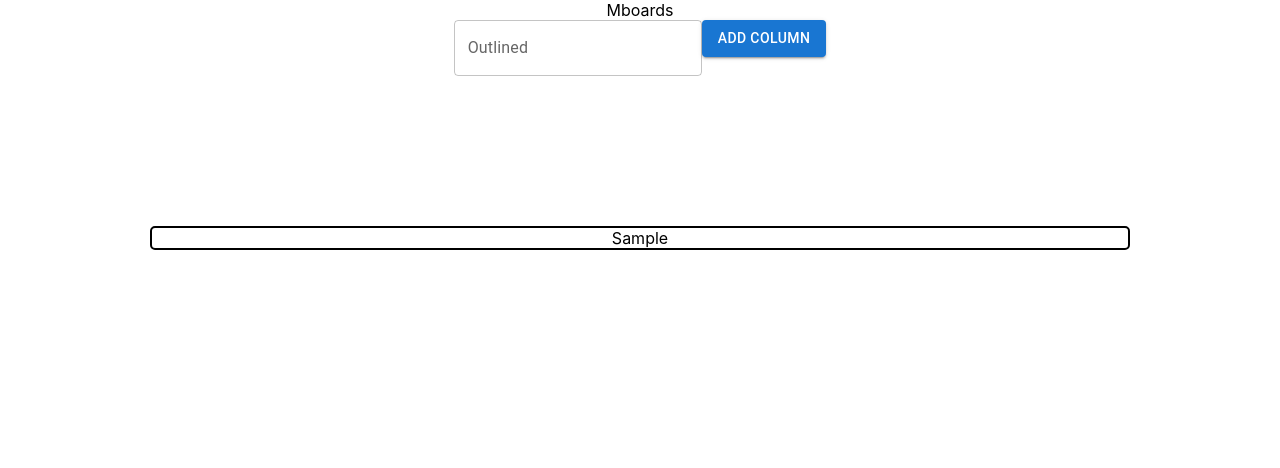
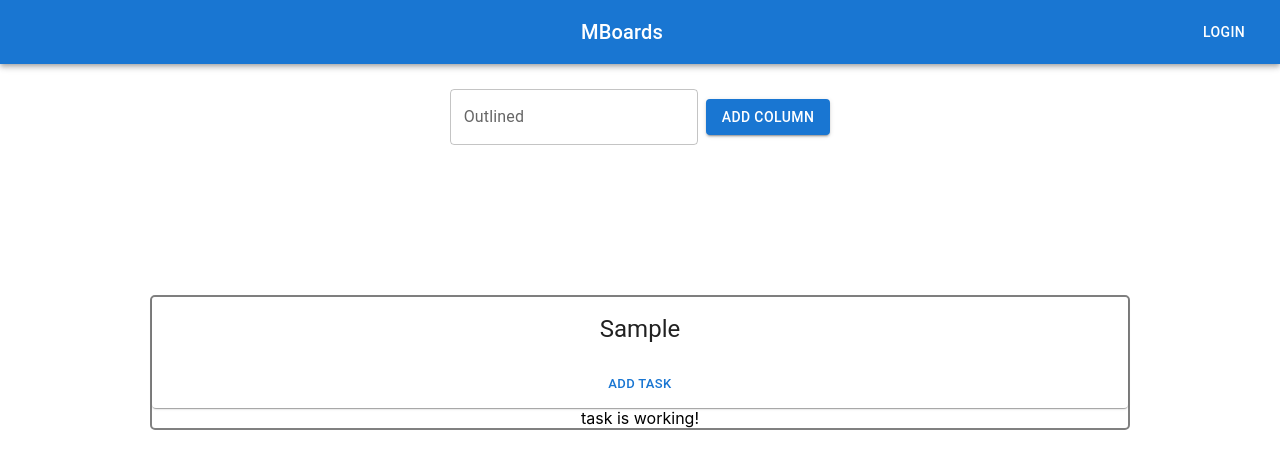
Before and after one commit to MeesterMarcus/mboard-ui, a React (Create React App) app: page / in a window 1280 px wide. Both pictures are taken after typing "Sample" into the empty fields and a click on the button "ADD COLUMN". Shown: the top 468 px of the page. Built offline with nearby package versions, Linux system fonts and the light colour scheme.

Commit message:
more layout, some ui adjustments

```diff
--- a/src/App.js
+++ b/src/App.js
@@ -1,7 +1,13 @@
 import './App.css';
 import { useState } from 'react';
+import TextField from '@mui/material/TextField';
+import AppBar from '@mui/material/AppBar';
+import Box from '@mui/material/Box';
+import Toolbar from '@mui/material/Toolbar';
+import Typography from '@mui/material/Typography';
 import Button from '@mui/material/Button';
-import TextField from '@mui/material/TextField';
+import IconButton from '@mui/material/IconButton';
+// import MenuIcon from '@mui/icons-material/Menu';
 import BoardContainer from './components/BoardContainer';
 
 
@@ -11,7 +17,7 @@ function App() {
   const [newColumnName, setNewColumnName] = useState('');
 
   const addColumn = () => {
-    const newColumn = {name: newColumnName};
+    const newColumn = { name: newColumnName };
     setColumns(prev => [...prev, newColumn]);
     resetForm();
   };
@@ -27,14 +33,52 @@ function App() {
 
   return (
     <div className="App">
-      <div>
-        Mboards {newColumnName}
+      <Box sx={{ flexGrow: 1 }}>
+      <AppBar position="static">
+        <Toolbar>
+          <IconButton
+            size="large"
+            edge="start"
+            color="inherit"
+            aria-label="menu"
+            sx={{ mr: 2 }}
+          >
+            {/* <MenuIcon /> */}
+          </IconButton>
+          <Typography variant="h6" component="div" sx={{ flexGrow: 1 }}>
+            MBoards
+          </Typography>
+          <Button color="inherit">Login</Button>
+        </Toolbar>
+      </AppBar>
+    </Box>
+      <div style={columnInputContainer}>
+        <TextField id="outlined-basic" value={newColumnName} onChange={e => handleText(e)} label="Outlined" variant="outlined" />
+        <Button style={buttonContainer} variant="contained" onClick={addColumn}>Add Column</Button>
       </div>
-      <TextField id="outlined-basic" value={newColumnName} onChange={e => handleText(e)} label="Outlined" variant="outlined" />
-      <Button variant="contained" onClick={addColumn}>Add Column</Button>
+
       <BoardContainer columns={columns} />
     </div>
   );
 }
 
+// Styles
+
+const buttonContainer = {
+  marginLeft: 8,
+}
+
+const addColumnContainer = {
+
+}
+
+
+const columnInputContainer = {
+  display: 'flex',
+  flexDirection: 'row',
+  justifyContent: 'center',
+  alignItems: 'center',
+  marginTop: 25,
+}
+
 export default App;
--- a/src/components/BoardContainer.js
+++ b/src/components/BoardContainer.js
@@ -1,25 +1,45 @@
-import { flexbox } from '@mui/system';
 import '../App.css';
-
+import Card from '@mui/material/Card';
+import CardActions from '@mui/material/CardActions';
+import CardContent from '@mui/material/CardContent';
+import Button from '@mui/material/Button';
+import Typography from '@mui/material/Typography';
+import Task from './Task';
 
 function BoardContainer(props) {
 
+  const handleAddTask = (column) => {
+    console.log("creating a new task for column: ", column.name);
+  }
 
   return (
     <div style={boardContainer}>
-      {props.columns.map(function(column, index) {
-          return <div key={index} style={boardColumn}>{column.name}</div>
+      {props.columns.map(function (column, index) {
+        return (
+          <div key={index} style={boardColumn}>
+            <Card sx={{ minWidth: 275 }}>
+              <CardContent>
+                <Typography variant="h5" component="div">
+                  {column.name}
+                </Typography>
+              </CardContent>
+              <CardActions style={{display: 'flex', justifyContent:'center'}}>
+                <Button size="small" onClick={() => handleAddTask(column)}>ADD TASK</Button>
+              </CardActions>
+            </Card>
+            <Task/>
+          </div>
+        )
       })}
     </div>
   );
 }
 
 // styles
-
 const boardContainer = {
-    display: 'flex',
-    flexDirection: "row",
-    justifyContent: "flex-start",
+  display: 'flex',
+  flexDirection: "row",
+  justifyContent: "flex-start",
 }
 
 const boardColumn = {
@@ -27,7 +47,7 @@ const boardColumn = {
   margin: 150,
   borderWidth: 2,
   borderRadius: 5,
-  borderColor: 'black',
+  borderColor: 'grey',
   borderStyle: 'solid',
   width: '100%',
 }
--- /dev/null
+++ b/src/components/Task.js
@@ -0,0 +1,17 @@
+import '../App.css';
+
+
+function Task(props) {
+
+
+  return (
+    <div>
+      task is working!
+    </div>
+  );
+}
+
+// styles
+
+
+export default Task;
```
